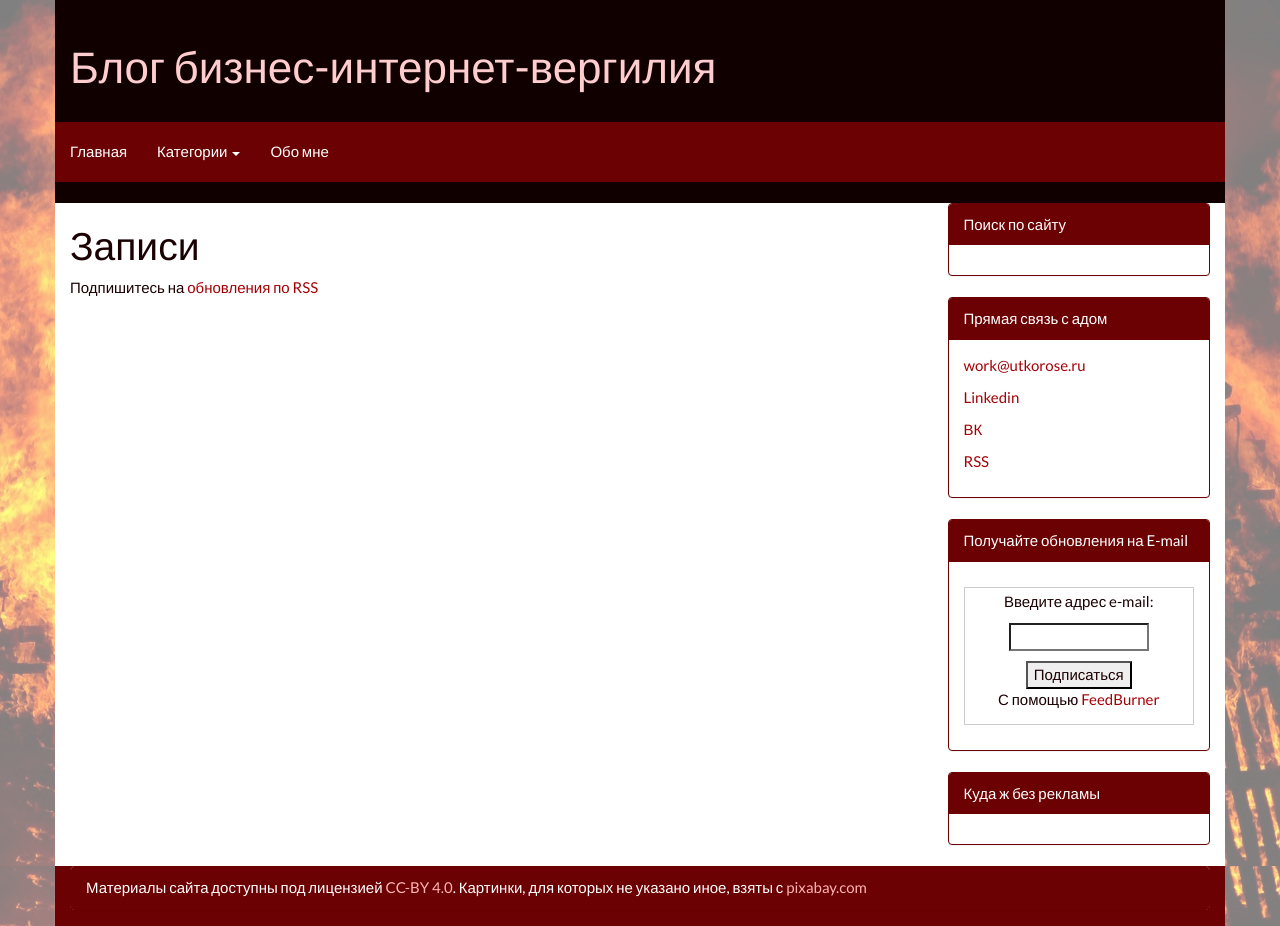
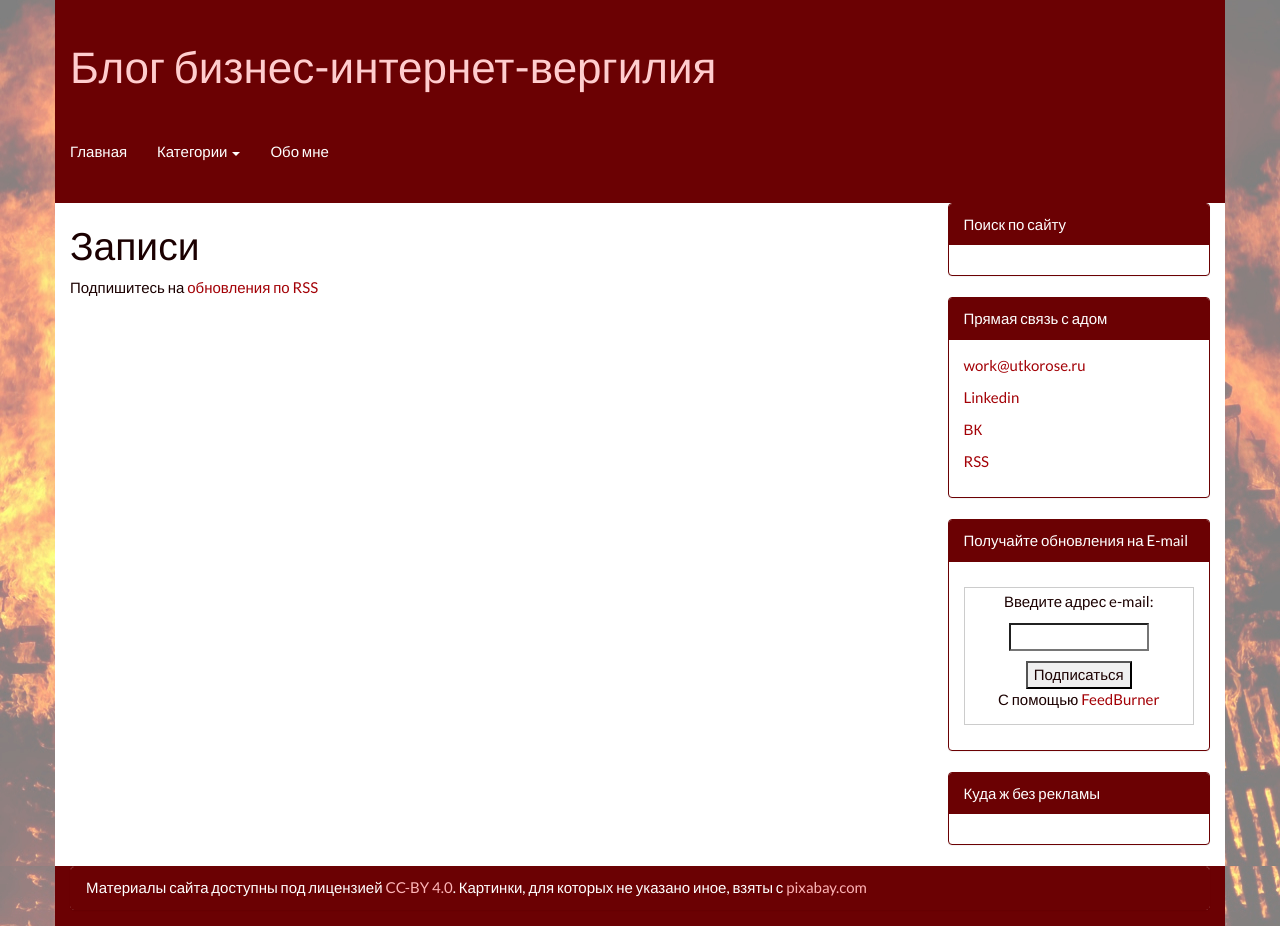
Before and after one commit to utkorose/blog-internet-vergiliy, a Jekyll site: the page built from index.html, in a window 1280 px wide. Built offline with Jekyll 4.4.1, drawn with Linux system fonts in a browser that asks for light colours.

Commit message:
Update theme.css

```diff
--- a/css/theme.css
+++ b/css/theme.css
@@ -56,7 +56,7 @@ body {
 	background-color: #fff;
 }
 .head-fon{
-  background: #110000;
+  background: #6B0103;
 }
 .page-header a .h1{
   color:#FFCDCE;
```
